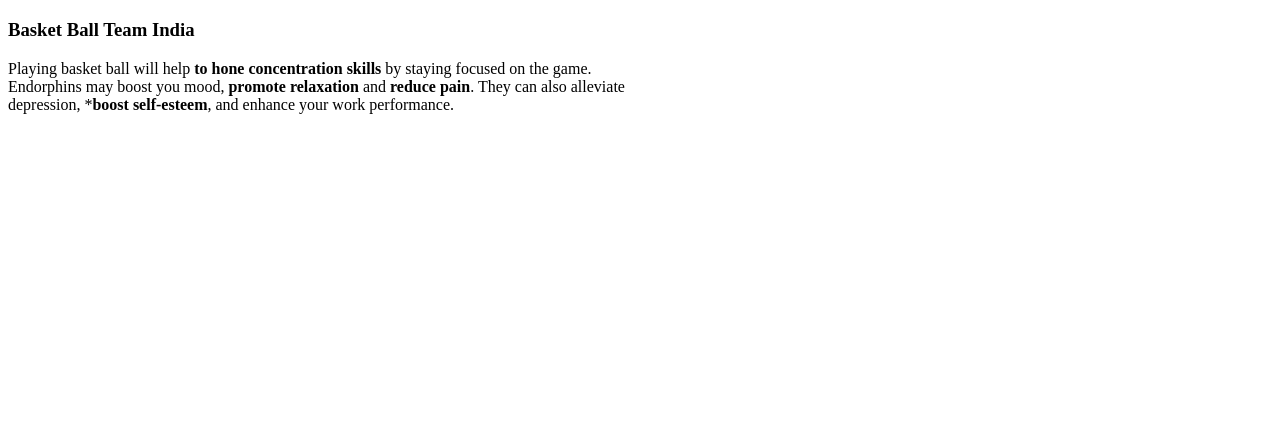
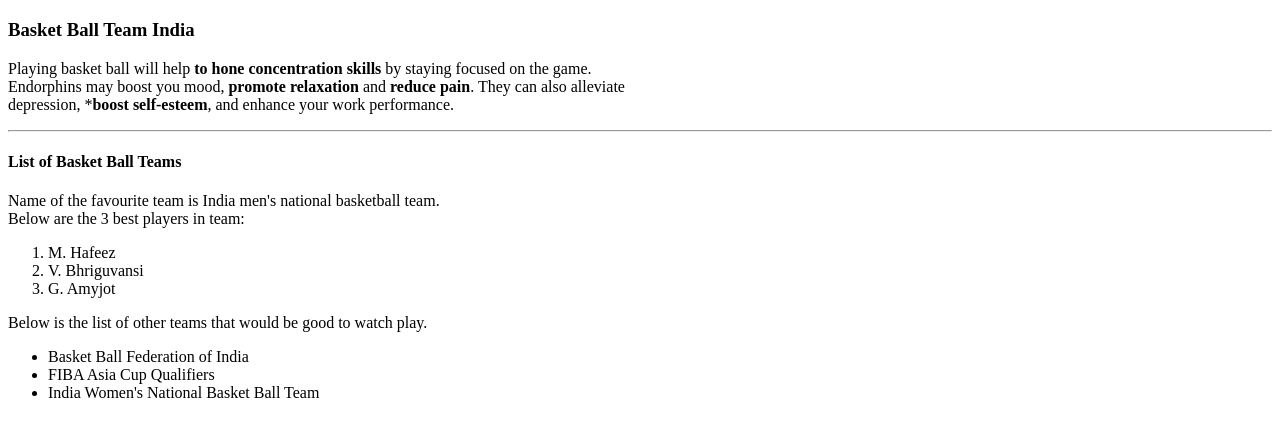
Before and after one commit to 44-563-Web-Apps-S23/44563-webapps-assignment-3-MogaparthiGanga, a plain HTML site: page index.html in a window 1280 px wide. Shown: the part 61-498 px from the top of the page. Drawn offline with Linux system fonts and the light colour scheme.

Commit message:
Added list of players and other teams

```diff
--- a/index.html
+++ b/index.html
@@ -10,4 +10,19 @@
     <p>Playing basket ball will help <b>to hone concentration skills</b> by staying focused on the game.<br>
     Endorphins may boost you mood, <b>promote relaxation</b> and <b>reduce pain</b>.
     They can also alleviate<br> depression, *<b>boost self-esteem</b>, and enhance your work performance.</p>
+    <hr>
+    <h4>List of Basket Ball Teams</h4>
+    Name of the favourite team is India men's national basketball team.<br>
+    Below are the 3 best players in team:
+    <ol>
+        <li>M. Hafeez</li>
+        <li>V. Bhriguvansi</li>
+        <li>G. Amyjot</li>
+    </ol>
+    Below is the list of other teams that would be good to watch play.
+    <ul>
+        <li> Basket Ball Federation of India</li>
+        <li> FIBA Asia Cup Qualifiers</li>
+        <li> India Women's National Basket Ball Team</li>
+    </ul>
 </html>
```
